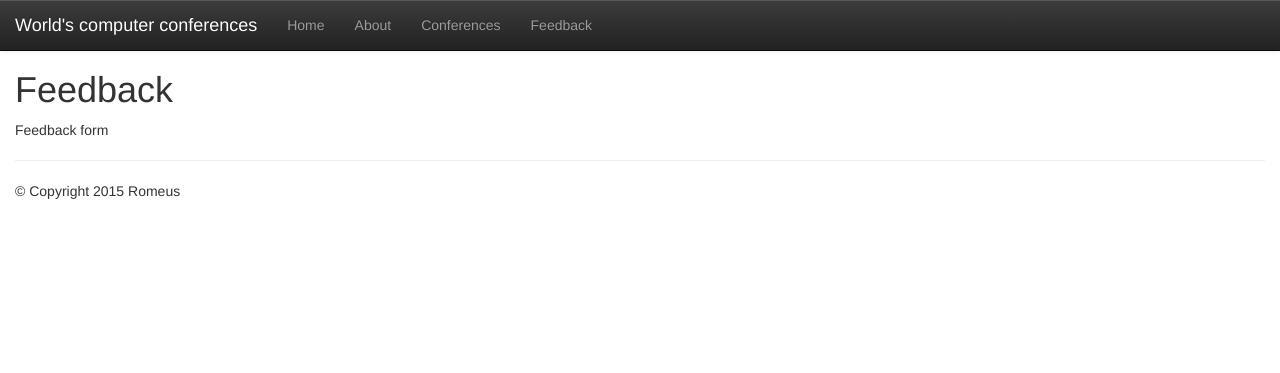
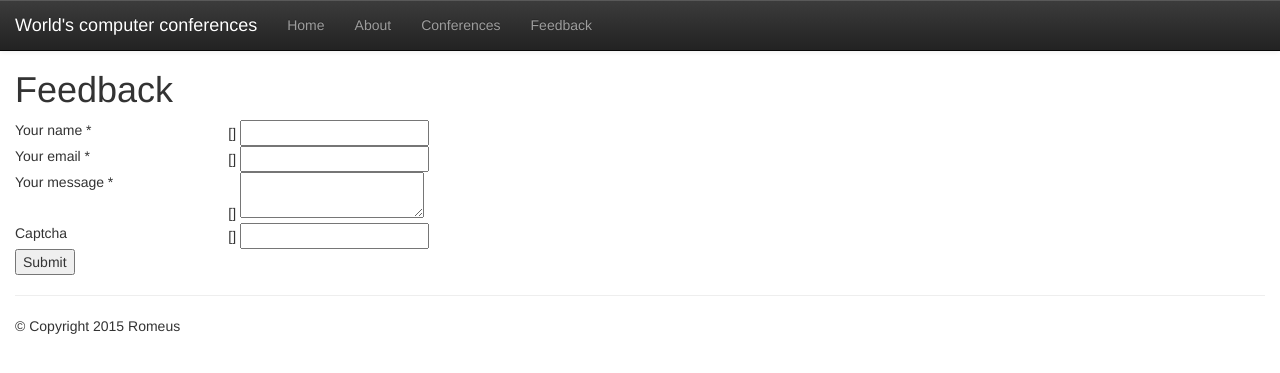
Before and after one commit to Romeus/theworldscomputerconferences, a Django app: template templates/conferences/feedback.html in a window 1280 px wide. Shown: the top 373 px of the page. Run offline with Django 3.2, Linux system fonts and the light colour scheme; the template is opened without the code that fills it, so the values that code supplies are empty, except form fields; tables that the repository leaves empty hold one stand-in row (values such as "Sample post"); form fields are guessed from the names that the template uses; some libraries are stand-ins or nearby versions.

Commit message:
Add feedback form and it handling

```diff
--- a/templates/conferences/feedback.html
+++ b/templates/conferences/feedback.html
@@ -5,8 +5,50 @@ Feedback
 {% endblock %}
 
 {% block body_content %}
-        <h1>Feedback</h1>
-	<div class="row">
-		<div class="col-md-12">Feedback form</div>
+<h1>Feedback</h1>
+<div class="row">
+	<div class="col-md-12">
+		<form action={% url 'feedback' %} method="POST">
+			{% csrf_token %}
+			<div class="row">
+				<div class="col-md-2">
+					Your name *
+				</div>
+				<div class="col-md-10">
+					{{ form.name.errors }}
+					{{ form.name }}
+				</div>
+			</div>
+			<div class="row">
+				<div class="col-md-2">
+					Your email *
+				</div>
+				<div class="col-md-10">
+					{{ form.email.errors }}
+					{{ form.email }}
+				</div>
+			</div>
+			<div class="row">
+				<div class="col-md-2">
+					Your message *
+				</div>
+				<div class="col-md-10">
+					{{ form.message.errors }}
+					{{ form.message }}
+				</div>
+			</div>
+			<div class="row">
+				<div class="col-md-2">
+					Captcha
+				</div>
+				<div class="col-md-10">
+					{{ form.captcha.errors }}
+					{{ form.captcha }}
+				</div>
+			</div>
+
+			<input type="submit" value="Submit" />
+		</form>
 	</div>
+</div>
 {% endblock %}
```
Also changed, not shown: conferences/forms.py (added, +11 -0 lines), conferences/views.py (+11 -2 lines), templates/conferences/thankyou.html (added, +14 -0 lines).
